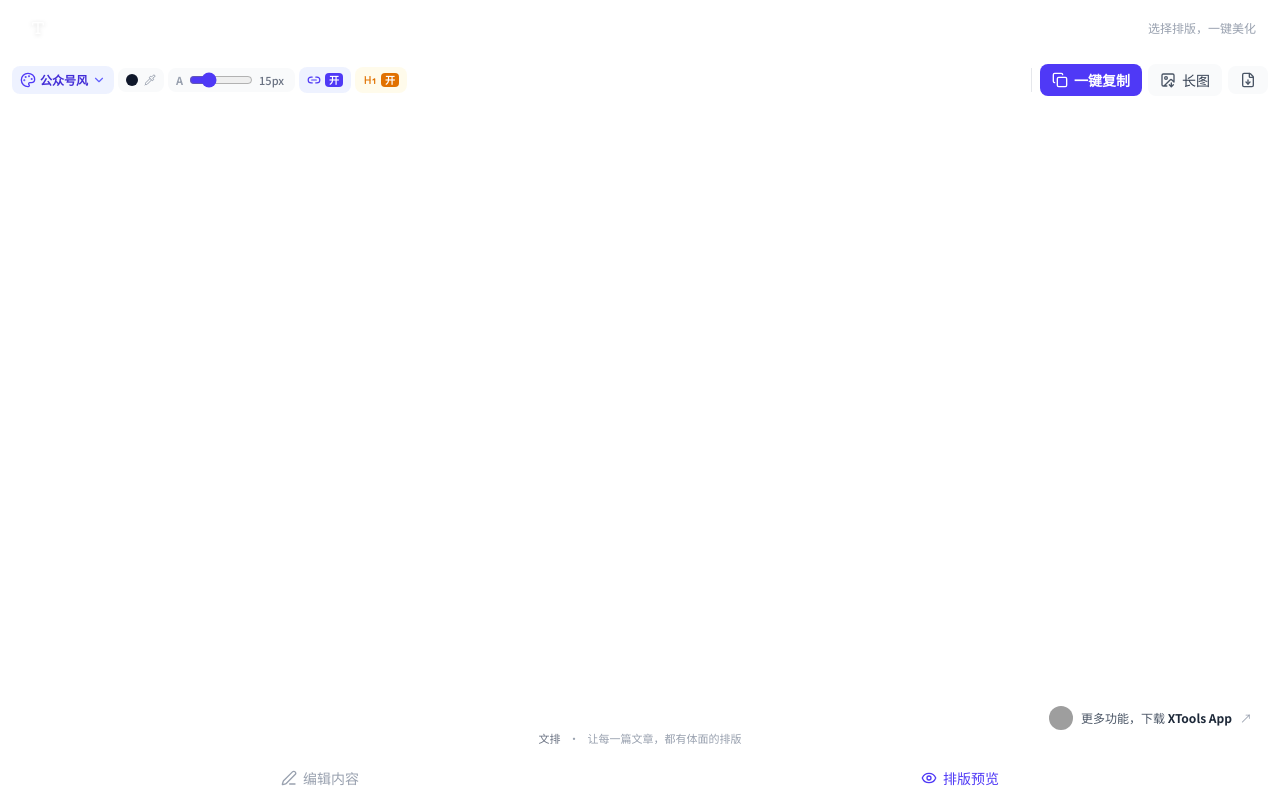
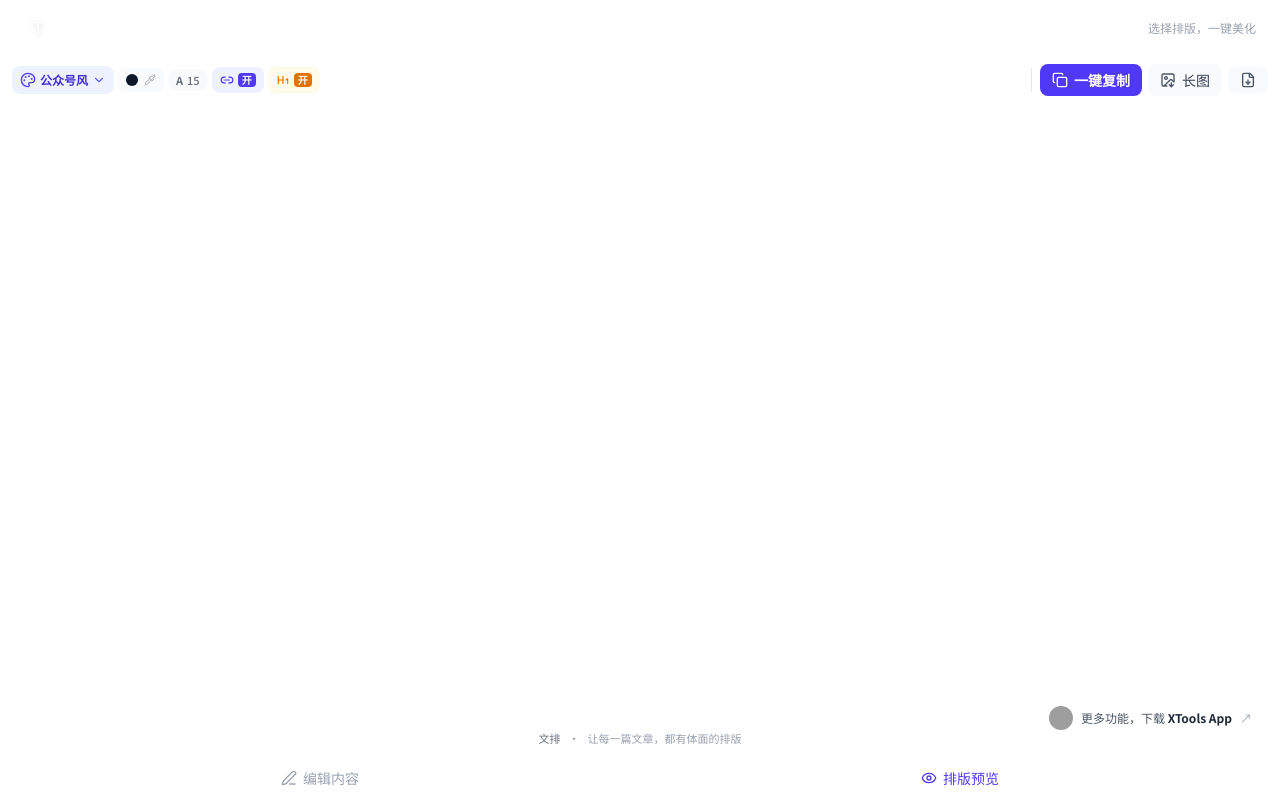
Before and after one commit to skyzizhu/wechat-official-layout, a Next.js app: page / in a window 1280 px wide. Built offline with nearby package versions, Linux system fonts and the light colour scheme; grey boxes are pictures that could not be loaded.

Commit message:
Font slider moved into click-to-open popover off the A button
Toolbar footprint reduced to a compact 'A{size}' chip (current value always
visible); clicking opens a floating slider popover (12~24px), outside click
closes it. Clears the always-visible slider from the toolbar.

```diff
--- a/src/components/ExportToolbar.tsx
+++ b/src/components/ExportToolbar.tsx
@@ -5,7 +5,7 @@ import type { ThemePreset, FontSizeOption } from '@/themes';
 import { copyRichText, exportAsImage } from '@/lib/export';
 import { useToast } from './Toast';
 import { ColorPickerModal } from './ColorPickerModal';
-import React, { useState } from 'react';
+import React, { useEffect, useRef, useState } from 'react';
 
 interface ExportToolbarProps {
   previewRef: React.RefObject<HTMLDivElement | null>;
@@ -43,6 +43,19 @@ export function ExportToolbar({
   const { showToast } = useToast();
   const [exporting, setExporting] = useState(false);
   const [isColorPickerOpen, setIsColorPickerOpen] = useState(false);
+  // 字号滑杆气泡：点击 A 按钮弹出，点击外部关闭
+  const [fontSizeOpen, setFontSizeOpen] = useState(false);
+  const fontSizeMenuRef = useRef<HTMLDivElement>(null);
+
+  useEffect(() => {
+    function onDocMouseDown(event: MouseEvent) {
+      if (fontSizeMenuRef.current && !fontSizeMenuRef.current.contains(event.target as Node)) {
+        setFontSizeOpen(false);
+      }
+    }
+    if (fontSizeOpen) document.addEventListener('mousedown', onDocMouseDown);
+    return () => document.removeEventListener('mousedown', onDocMouseDown);
+  }, [fontSizeOpen]);
 
   const handleCopyRichText = async () => {
     if (onPrepareExport) await onPrepareExport();
@@ -119,9 +132,23 @@ export function ExportToolbar({
             <Pipette className="w-3 h-3 text-gray-400" />
           </button>
 
-          {/* 字号滑动条：12~24px 连续调节 */}
-          <div className="flex items-center gap-1.5 bg-gray-50 ring-1 ring-black/[0.04] px-2 py-1 rounded-lg flex-shrink-0" title="正文字号：拖动连续调节（12~24px）">
-            <span className="text-[11px] font-semibold text-gray-400">A</span>
+          {/* 字号：点击 A 按钮弹出滑杆（12~24px 连续调节） */}
+          <div className="relative flex-shrink-0" ref={fontSizeMenuRef}>
+            <button
+              onClick={() => setFontSizeOpen((v) => !v)}
+              title="正文字号（12~24px）"
+              className={`flex items-center gap-1 px-2 py-1 rounded-lg text-xs font-medium transition-all border cursor-pointer ${
+                fontSizeOpen
+                  ? 'bg-indigo-50 text-indigo-700 border-indigo-200'
+                  : 'bg-gray-50 text-gray-500 border-black/[0.04] hover:bg-gray-100'
+              }`}
+            >
+              <span className="text-[11px] font-semibold">A</span>
+              <span className="text-[11px] tabular-nums">{fontSize}</span>
+            </button>
+            {fontSizeOpen && (
+              <div className="absolute right-0 top-full mt-1.5 z-40 bg-white/95 backdrop-blur rounded-xl ring-1 ring-black/[0.06] shadow-[0_4px_12px_rgba(15,23,42,0.06),0_16px_40px_-12px_rgba(15,23,42,0.16)] p-3 flex items-center gap-2.5">
+                <span className="text-[11px] text-gray-400 font-semibold">A</span>
                 <input
                   type="range"
                   min={12}
@@ -129,10 +156,12 @@ export function ExportToolbar({
                   step={1}
                   value={fontSize}
                   onChange={(e) => onFontSizeChange(Number(e.target.value))}
-              className="w-16 sm:w-24 accent-indigo-600 cursor-pointer"
+                  className="w-32 sm:w-40 accent-indigo-600 cursor-pointer"
                   aria-label="正文字号"
                 />
-            <span className="text-[11px] text-gray-500 font-medium tabular-nums w-7">{fontSize}px</span>
+                <span className="text-[11px] text-gray-600 font-medium tabular-nums w-8 text-right">{fontSize}px</span>
+              </div>
+            )}
           </div>
 
           {/* 外链转文末脚注开关 */}
```
Lines whose indentation alone changed are shown as unchanged.
